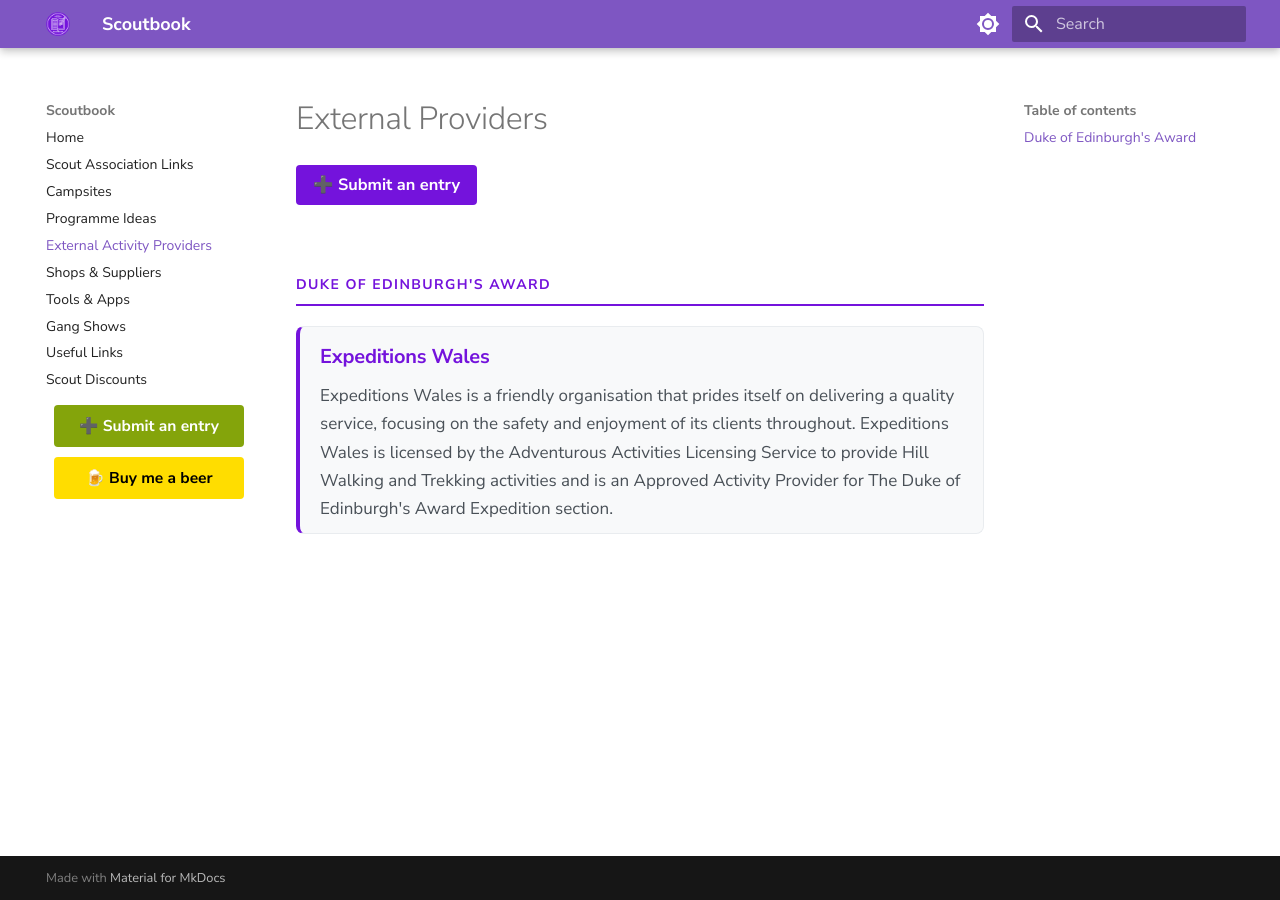
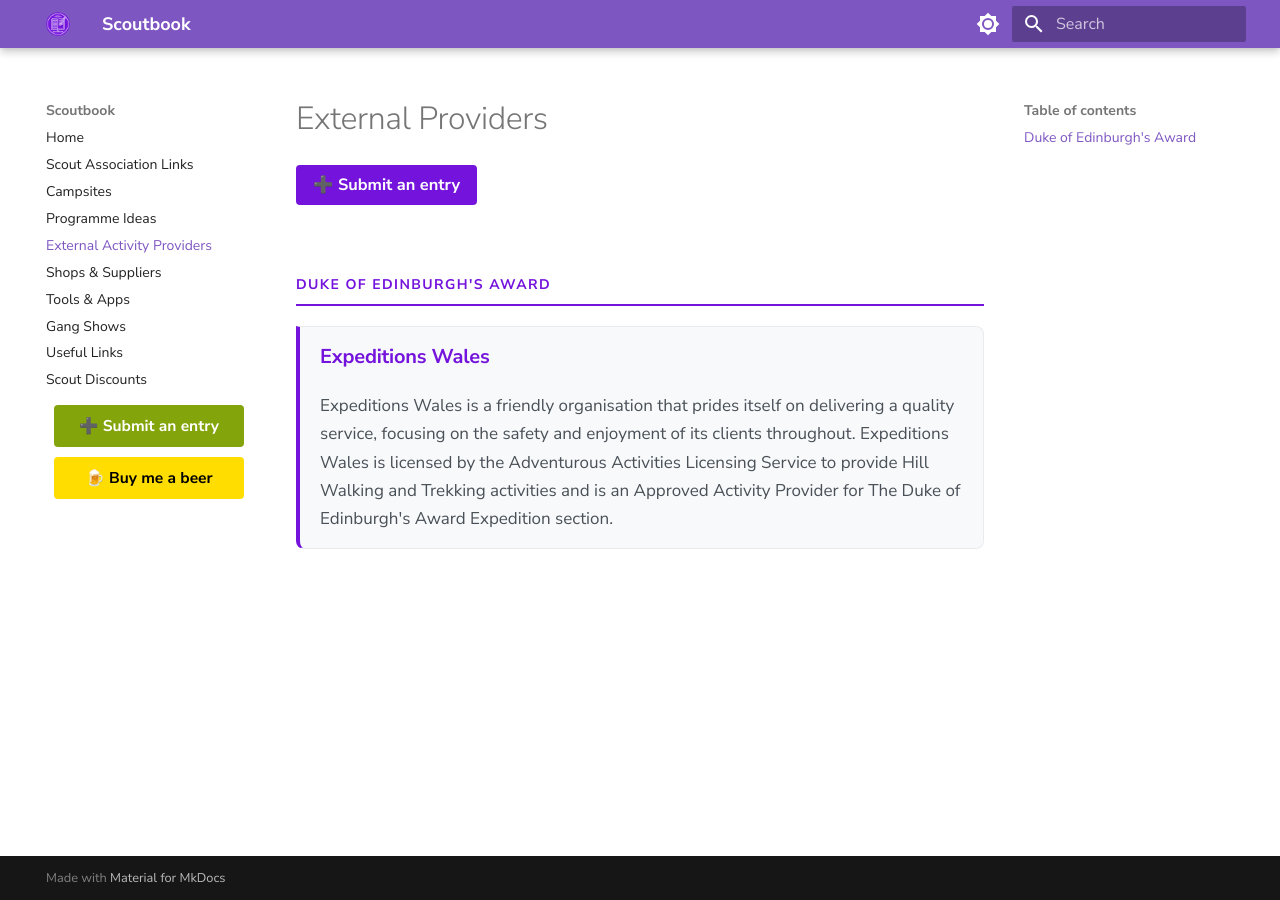
Before and after one commit to krisreynolds/scoutbook, an MkDocs documentation site: the page built from docs/external-providers.md, in a window 1280 px wide. Built offline with MkDocs 1.6.1 and Material for MkDocs 9.7.7, drawn with Linux system fonts in a browser that asks for light colours; some web fonts are replaced.

Commit message:
Revert css changes

```diff
--- a/docs/extra.css
+++ b/docs/extra.css
@@ -1,5 +1,4 @@
-
-:root {
+ :root {
   --md-primary-fg-color: #7413DC;
   --md-primary-fg-color--light: #9B4FE8;
   --md-primary-fg-color--dark: #5A0FB8;
@@ -9,30 +8,17 @@
   --scout-purple-dark: #5A0FB8;
   --scout-teal: #00A794;
   --scout-black: #001323;
-  --scout-purple-light: #9B4FE8;
-  --scout-teal-light: #00D4B3;
-  --scout-green: #84A40B;
-  --scout-yellow: #FFDD00;
-  --scout-white: #FFFFFF;
-  /* Light mode */
-  --bg-card-light: #f8f9fa;
-  --border-light: #e9ecef;
-  --text-primary-light: #212529;
-  --text-secondary-light: #495057;
-  /* Dark mode */
-  --bg-card-dark: #2a2a3e;
-  --border-dark: #4a4a6a;
-  --text-primary-dark: #ffffff;
-  --text-secondary-dark: #d4d4e8;
 }
 
-/* Hide headlinks */
+/* â”€â”€â”€ Hide headlinks â”€â”€â”€â”€â”€â”€â”€â”€â”€â”€â”€â”€â”€â”€â”€â”€â”€â”€â”€â”€â”€â”€â”€â”€â”€â”€â”€â”€â”€â”€â”€â”€â”€â”€â”€â”€â”€ */
+
 .md-content h2 .headerlink,
 .md-content h3 .headerlink {
   display: none;
 }
 
-/* H2 County Labels */
+/* â”€â”€â”€ H2 County Labels â”€â”€â”€â”€â”€â”€â”€â”€â”€â”€â”€â”€â”€â”€â”€â”€â”€â”€â”€â”€â”€â”€â”€â”€â”€â”€â”€â”€â”€â”€â”€â”€â”€â”€â”€ */
+
 .md-content h2 {
   font-size: 0.7rem !important;
   font-weight: 600 !important;
@@ -45,103 +31,85 @@
   border-bottom: 2px solid var(--scout-purple) !important;
   background: none !important;
 }
+
 .md-content h2 a {
   color: inherit !important;
 }
 
-/* Light Mode H3 Cards - Full height containing H4 and content */
+/* â”€â”€â”€ Light Mode H3 Cards (no internal line) â”€â”€â”€â”€â”€â”€â”€â”€â”€â”€â”€â”€â”€â”€ */
+
 .md-content h3 {
   font-size: 1rem !important;
   font-weight: 600 !important;
-  padding: 0.75rem 1rem 0 !important;
-  border: 1px solid var(--border-light) !important;
+  padding: 0.75rem 1rem 0.5rem !important;
+  border: 1px solid #e9ecef !important;
   border-left: 4px solid var(--scout-purple) !important;
-  border-radius: 8px 8px 0 0 !important;
-  color: var(--text-primary-light) !important;
-  background: var(--bg-card-light) !important;
+  border-radius: 0 8px 0 0 !important;
+  color: #212529 !important;
+  background: #f8f9fa !important;
   margin: 0.75rem 0 0 !important;
   border-bottom: none !important;
 }
+
 .md-content h3 a {
-  color: var(--scout-purple) !important;
-  text-decoration: none !important;
-}
-.md-content h3 a:hover {
-  color: var(--scout-purple-dark) !important;
-  text-decoration: underline !important;
+  color: var(--scout-purple);
+  text-decoration: none;
 }
 
-/* Extend card to all siblings after h3 */
-.md-content h3 ~ * {
-  border: 1px solid var(--border-light) !important;
+.md-content h3 a:hover {
+  text-decoration: underline;
+  color: var(--scout-purple-dark);
+}
+
+.md-content h3 + p {
+  background: #f8f9fa !important;
+  border: 1px solid #e9ecef !important;
   border-top: none !important;
   border-left: 4px solid var(--scout-purple) !important;
-  background: var(--bg-card-light) !important;
-  margin: 0 !important;
-  padding: 0.5rem 1rem !important;
-}
-.md-content h3 + p {
   border-radius: 0 0 8px 8px !important;
+  padding: 0.5rem 1rem 0.75rem !important;
+  margin: 0 0 0.75rem 0 !important;
   font-size: 0.85rem !important;
   line-height: 1.65 !important;
-  color: var(--text-secondary-light) !important;
+  color: #495057 !important;
 }
 
-/* H4 inside H3 cards - sub-items */
-.md-content h3 h4 {
-  font-size: 0.95rem !important;
-  font-weight: 600 !important;
-  color: var(--scout-teal) !important;
-  margin: 0.75rem 0 0.5rem 0 !important;
-  padding: 0.25rem 0 0.25rem 1rem !important;
-  border-left: 3px solid var(--scout-teal) !important;
-  background: none !important;
-}
-.md-content h3 h4 a {
-  color: var(--scout-teal) !important;
-}
-.md-content h3 h4 a:hover {
-  color: var(--scout-teal-light) !important;
+/* â”€â”€â”€ Dark Mode â”€â”€â”€â”€â”€â”€â”€â”€â”€â”€â”€â”€â”€â”€â”€â”€â”€â”€â”€â”€â”€â”€â”€â”€â”€â”€â”€â”€â”€â”€â”€â”€â”€â”€â”€â”€â”€â”€â”€â”€â”€â”€ */
+
+[data-md-color-scheme="slate"] .md-content h2 {
+  color: #ffffff !important;
+  border-bottom-color: #ffffff !important;
 }
 
-/* Dark Mode */
-[data-md-color-scheme="slate"] .md-content h2 {
-  color: var(--scout-white) !important;
-  border-bottom-color: var(--scout-white) !important;
+[data-md-color-scheme="slate"] .md-content h2 a {
+  color: #ffffff !important;
 }
-[data-md-color-scheme="slate"] .md-content h2 a {
-  color: var(--scout-white) !important;
-}
+
 [data-md-color-scheme="slate"] .md-content h3 {
   color: var(--scout-teal) !important;
-  background: var(--bg-card-dark) !important;
-  border-color: var(--border-dark) !important;
+  background: #2a2a3e !important;
+  border-color: #4a4a6a !important;
   border-left-color: var(--scout-teal) !important;
+  border-bottom: none !important;
 }
+
 [data-md-color-scheme="slate"] .md-content h3 a {
   color: var(--scout-teal) !important;
 }
+
 [data-md-color-scheme="slate"] .md-content h3 a:hover {
-  color: var(--scout-teal-light) !important;
-}
-[data-md-color-scheme="slate"] .md-content h3 ~ * {
-  background: var(--bg-card-dark) !important;
-  border-color: var(--border-dark) !important;
-  border-left-color: var(--scout-teal) !important;
-  color: var(--text-secondary-dark) !important;
-}
-[data-md-color-scheme="slate"] .md-content h3 h4 {
-  color: var(--scout-purple) !important;
-  border-left-color: var(--scout-purple) !important;
-}
-[data-md-color-scheme="slate"] .md-content h3 h4 a {
-  color: var(--scout-purple) !important;
-}
-[data-md-color-scheme="slate"] .md-content h3 h4 a:hover {
-  color: var(--scout-purple-light) !important;
+  color: #00d4b3 !important;
 }
 
-/* Hide nav external arrows */
+[data-md-color-scheme="slate"] .md-content h3 + p {
+  color: #d4d4e8 !important;
+  background: #2a2a3e !important;
+  border-color: #4a4a6a !important;
+  border-left-color: var(--scout-teal) !important;
+}
+
+/* â”€â”€â”€ Hide button external arrows ONLY â”€â”€â”€â”€â”€â”€â”€â”€â”€â”€â”€â”€â”€â”€â”€â”€â”€â”€â”€ */
+
 #md-nav-extra a[href^="http"]:after,
 #md-nav-extra a[href^="https"]:after,
 #md-nav-extra .md-icon--link-external,
@@ -149,14 +117,16 @@
   display: none !important;
 }
 
-/* Submit button external arrows */
+/* â”€â”€â”€ Submit button external arrows ONLY â”€â”€â”€â”€â”€â”€â”€â”€â”€â”€â”€â”€â”€â”€â”€â”€â”€ */
+
 .md-content h1 + p a[href^="http"]:after,
 .md-content h1 + p a[href^="https"]:after,
 .md-content h1 + p a .md-icon--link-external {
   display: none !important;
 }
 
-/* Submit button */
+/* â”€â”€â”€ Submit button â”€â”€â”€â”€â”€â”€â”€â”€â”€â”€â”€â”€â”€â”€â”€â”€â”€â”€â”€â”€â”€â”€â”€â”€â”€â”€â”€â”€â”€â”€â”€â”€â”€â”€â”€â”€â”€â”€ */
+
 .md-content h1 + p a {
   display: inline-block;
   background: var(--scout-purple);
@@ -169,14 +139,17 @@
   margin-bottom: 0.5rem;
   transition: background 0.15s;
 }
+
 .md-content h1 + p a:hover {
   background: var(--scout-purple-dark);
 }
 
-/* Nav buttons */
+/* â”€â”€â”€ Nav buttons â”€â”€â”€â”€â”€â”€â”€â”€â”€â”€â”€â”€â”€â”€â”€â”€â”€â”€â”€â”€â”€â”€â”€â”€â”€â”€â”€â”€â”€â”€â”€â”€â”€â”€â”€â”€â”€â”€â”€ */
+
 #md-nav-extra {
   padding: 0.75rem 1rem;
 }
+
 #md-nav-extra a.md-nav-btn {
   display: block !important;
   text-align: center !important;
@@ -190,22 +163,27 @@
   width: 100% !important;
   box-sizing: border-box !important;
 }
+
 #md-nav-extra a.md-nav-btn:hover {
   filter: brightness(0.9);
 }
+
 #md-nav-extra a.md-nav-btn--green {
-  background: var(--scout-green) !important;
+  background: #84A40B !important;
   color: #fff !important;
 }
+
 #md-nav-extra a.md-nav-btn--yellow {
-  background: var(--scout-yellow) !important;
+  background: #FFDD00 !important;
   color: #000 !important;
 }
 
 /* Spacing */
+
 .md-content h1 {
   margin-bottom: 1.25rem;
 }
+
 .md-content h2 + h3 {
   margin-top: 0.5rem;
 }
```
